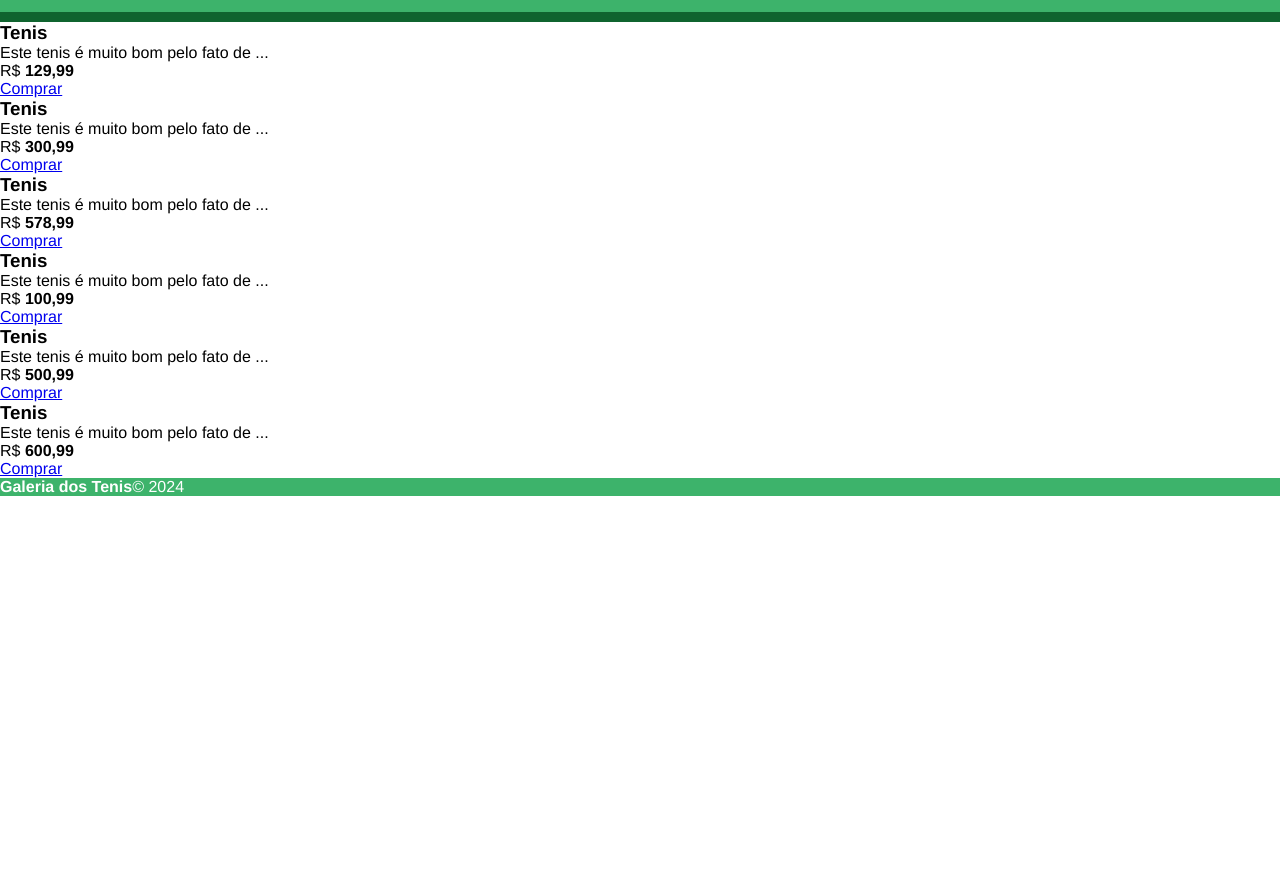
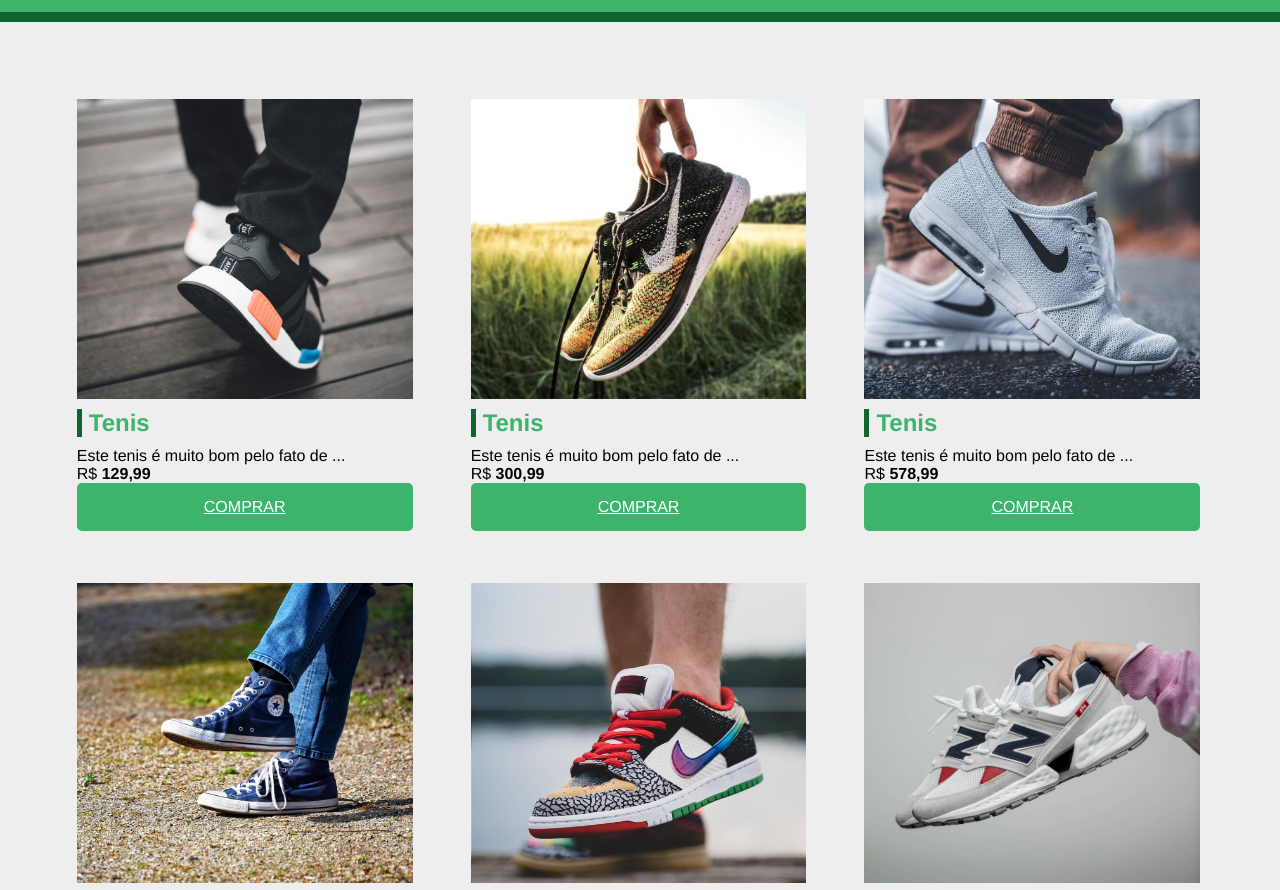
Before and after one commit to joaoghit/joao, a plain HTML site: page index.html in a window 1280 px wide. Shown: the part 55-945 px from the top of the page. Before the commit the page ends 800 px from the top, so only its background shows below. Drawn offline with Linux system fonts and the light colour scheme.

Commit message:
Add files via upload

```diff
--- a/css/style.css
+++ b/css/style.css
@@ -21,4 +21,74 @@ footer{
 
 }
 
+
 *{padding: 0;margin: 0;box-sizing: border-box; font-family: Helvetica;}
+
+
+#img-1{
+    background-image: url("../img/tenis1.jpg");
+}
+#img-2{
+    background-image: url("../img/tenis2.jpg");
+}
+#img-3{
+     background-image: url("../img/tenis3.jpg");
+}
+#img-4{
+    background-image: url("../img/tenis4.jpg");
+}
+#img-5{
+    background-iMage: url("../img/tenis5.jpg");
+}
+#img-6{
+    background-iMage: url("../img/tenis6.jpg");
+}
+.product-image{
+    height: 300px;
+    width: 100%;
+    margin-bottom: 10px;/*Afastar a imagem do conteudo*/
+    background-position: center;
+    background-size: cover;/*Mostra o max possi da img na área que temos*/
+}
+
+.card{
+    width: 31%;
+    display: inline-block;
+    margin: 1% 1%;
+    padding: 15px;
+    margin-bottom: 10px;
+}
+
+.container{
+    background-color: #eee;
+    min-height: 60vh;
+    padding: 50px;
+
+}
+
+.products-container{
+    max-width: 1200px;
+    margin: 0 auto;
+}
+
+
+
+ h3{
+    margin-bottom: 10px;
+    color: #3db36b;
+    border-left: 5px solid #0f642f;
+    padding-left: 7px;
+    font-size: 24px;
+ }
+ .btn{
+    display: block;
+    width: 100%;
+    text-align: center;
+    text-transform: uppercase;
+    text-decoration: nome;
+    background-color: #3db36b;
+    color: #fff;
+    padding: 15px;
+    border-radius: 5px;
+    transition: 5s;
+ }
--- a/index.html
+++ b/index.html
@@ -13,7 +13,7 @@
      <main Class="container">
         <section class="products-container">
         <div class="card">
-            <div class="product-image" ide="img1"></div>
+            <div class="product-image" id="img-1"></div>
             <h3>Tenis</h3>
             <p>Este tenis é muito bom pelo fato de ...</p>
             <p>
@@ -23,7 +23,7 @@
                 <a href="#" class="btn">Comprar</a>
                 </div>
         <div class="card">
-            <div class="product-image" ide="img2"></div>
+            <div class="product-image" id="img-2"></div>
             <h3>Tenis</h3>
             <p>Este tenis é muito bom pelo fato de ...</p>
             <p>
@@ -33,7 +33,7 @@
                 <a href="#" class="btn">Comprar</a>
         </div>
         <div class="card">
-            <div class="product-image" ide="img3"></div>
+            <div class="product-image" id="img-3"></div>
             <h3>Tenis</h3>
             <p>Este tenis é muito bom pelo fato de ...</p>
             <p>
@@ -43,7 +43,7 @@
                 <a href="#" class="btn">Comprar</a>
         </div>
         <div class="card">
-            <div class="product-image" ide="img4"></div>
+            <div class="product-image" id="img-4"></div>
             <h3>Tenis</h3>
             <p>Este tenis é muito bom pelo fato de ...</p>
             <p>
@@ -53,7 +53,7 @@
                 <a href="#" class="btn">Comprar</a>
         </div>
         <div class="card">
-            <div class="product-image" ide="img5"></div>
+            <div class="product-image" id="img-5"></div>
             <h3>Tenis</h3>
             <p>Este tenis é muito bom pelo fato de ...</p>
             <p>
@@ -63,7 +63,7 @@
                 <a href="#" class="btn">Comprar</a>
         </div>
         <div class="card">
-            <div class="product-image" ide="img6"></div>
+            <div class="product-image" id="img-6"></div>
             <h3>Tenis</h3>
             <p>Este tenis é muito bom pelo fato de ...</p>
             <p>
```
